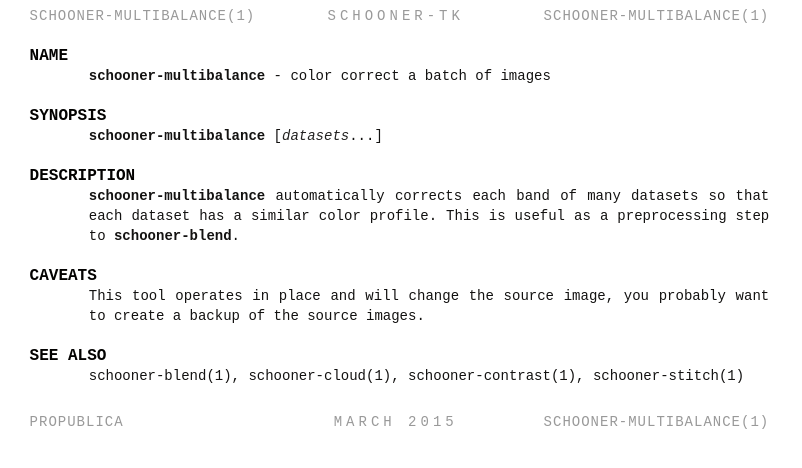
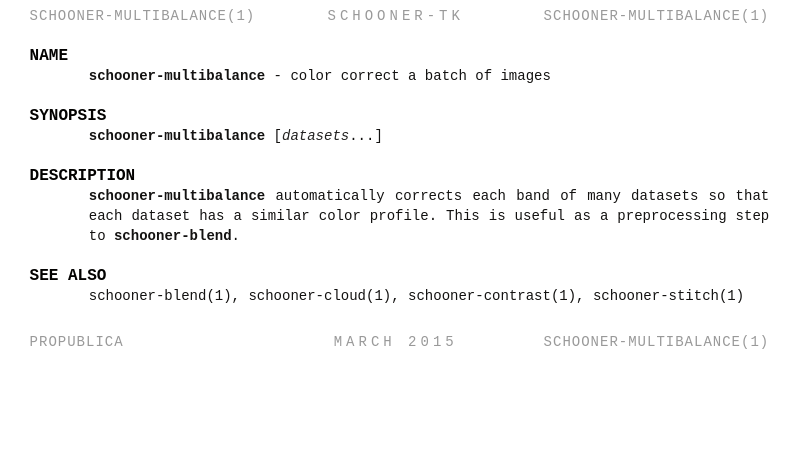
Before and after one commit to propublica/schooner-tk, a plain HTML site: page man/schooner-multibalance.1.html in a window 1280 px wide. Shown: the whole page, without its empty margins (0-802 px from the left). Drawn offline with Linux system fonts and the light colour scheme.

Commit message:
cleanup the damn makefile and be a bit more professional about things

```diff
--- a/man/schooner-multibalance.1.html
+++ b/man/schooner-multibalance.1.html
@@ -56,7 +56,6 @@
     <a href="#NAME">NAME</a>
     <a href="#SYNOPSIS">SYNOPSIS</a>
     <a href="#DESCRIPTION">DESCRIPTION</a>
-    <a href="#CAVEATS">CAVEATS</a>
     <a href="#SEE-ALSO">SEE ALSO</a>
   </div>
 
@@ -81,11 +80,6 @@
 datasets so that each dataset has a similar color profile. This is
 useful as a preprocessing step to <strong>schooner-blend</strong>.</p>
 
-<h2 id="CAVEATS">CAVEATS</h2>
-
-<p>This tool operates in place and will change the source image, you
-probably want to create a backup of the source images.</p>
-
 <h2 id="SEE-ALSO">SEE ALSO</h2>
 
 <p><span class="man-ref">schooner-blend<span class="s">(1)</span></span>, <span class="man-ref">schooner-cloud<span class="s">(1)</span></span>, <span class="man-ref">schooner-contrast<span class="s">(1)</span></span>,
```
Also changed, not shown: 8 other files.
